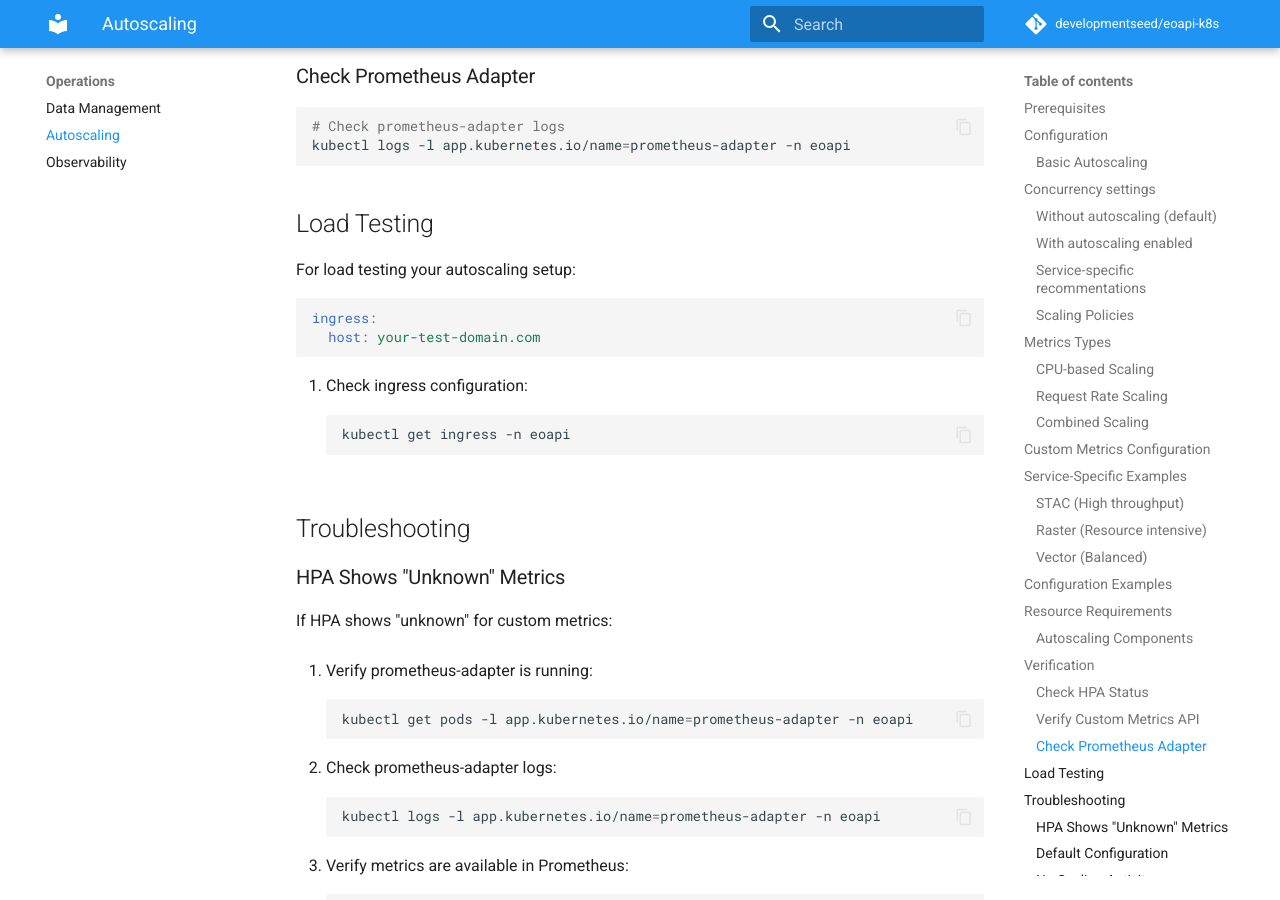
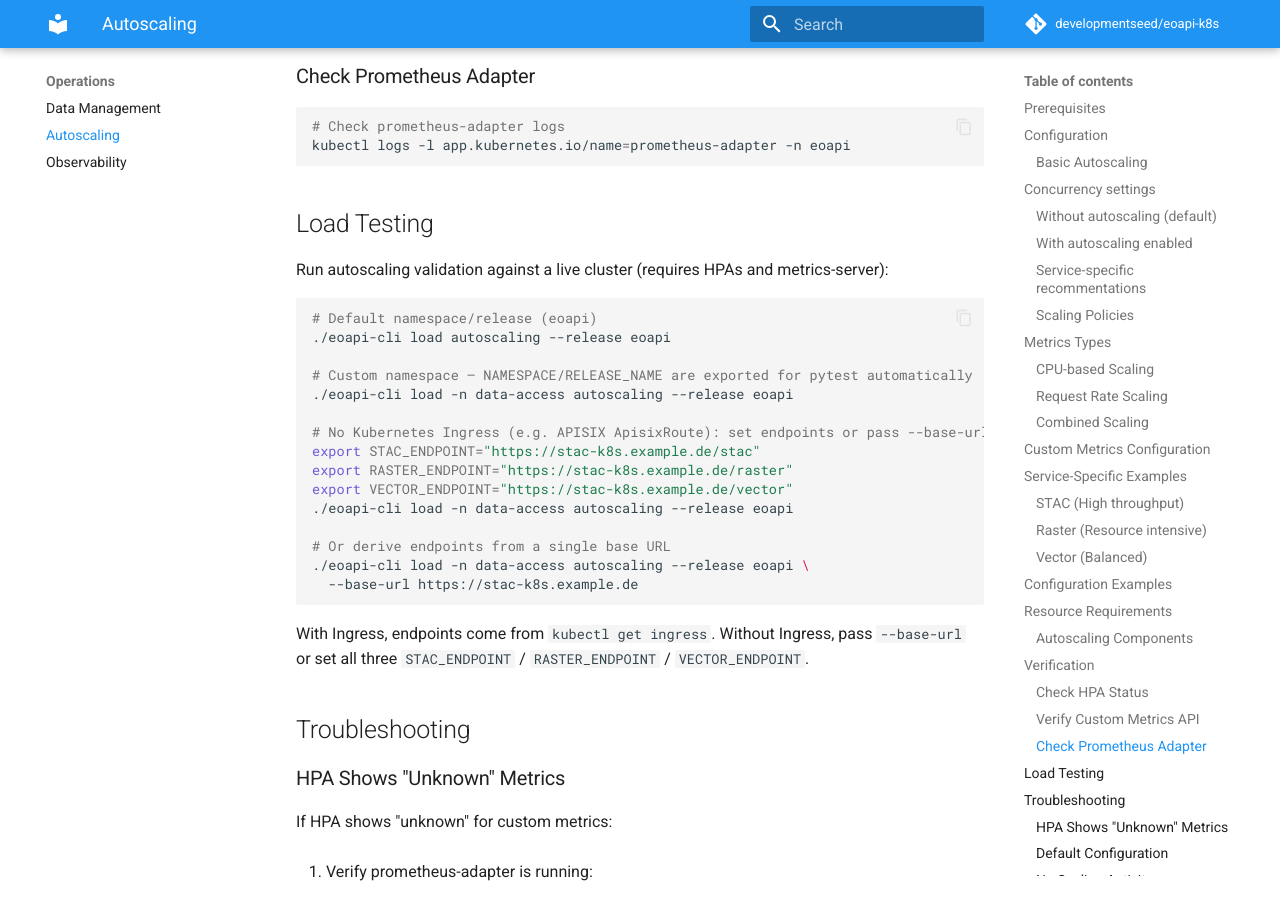
Before and after one commit to developmentseed/eoapi-k8s, an MkDocs documentation site: the page built from docs/autoscaling.md, in a window 1280 px wide and 900 px high, scrolled down 5297 px. Built offline with MkDocs 1.6.1 and Material for MkDocs 9.7.7, drawn with Linux system fonts in a browser that asks for light colours; comment, search, counter and statistics services are not loaded.

Commit message:
fix: load testing script namespace handling.

````diff
--- a/docs/autoscaling.md
+++ b/docs/autoscaling.md
@@ -249,17 +249,27 @@ kubectl logs -l app.kubernetes.io/name=prometheus-adapter -n eoapi
 
 ## Load Testing
 
-For load testing your autoscaling setup:
+Run autoscaling validation against a live cluster (requires HPAs and metrics-server):
 
-```yaml
-ingress:
-  host: your-test-domain.com
+```bash
+# Default namespace/release (eoapi)
+./eoapi-cli load autoscaling --release eoapi
+
+# Custom namespace — NAMESPACE/RELEASE_NAME are exported for pytest automatically
+./eoapi-cli load -n data-access autoscaling --release eoapi
+
+# No Kubernetes Ingress (e.g. APISIX ApisixRoute): set endpoints or pass --base-url
+export STAC_ENDPOINT="https://stac-k8s.example.de/stac"
+export RASTER_ENDPOINT="https://stac-k8s.example.de/raster"
+export VECTOR_ENDPOINT="https://stac-k8s.example.de/vector"
+./eoapi-cli load -n data-access autoscaling --release eoapi
+
+# Or derive endpoints from a single base URL
+./eoapi-cli load -n data-access autoscaling --release eoapi \
+  --base-url https://stac-k8s.example.de
 ```
 
-3. Check ingress configuration:
-   ```bash
-   kubectl get ingress -n eoapi
-   ```
+With Ingress, endpoints come from `kubectl get ingress`. Without Ingress, pass `--base-url` or set all three `STAC_ENDPOINT` / `RASTER_ENDPOINT` / `VECTOR_ENDPOINT`.
 
 ## Troubleshooting
 
````
Also changed, not shown: 3 other files.
